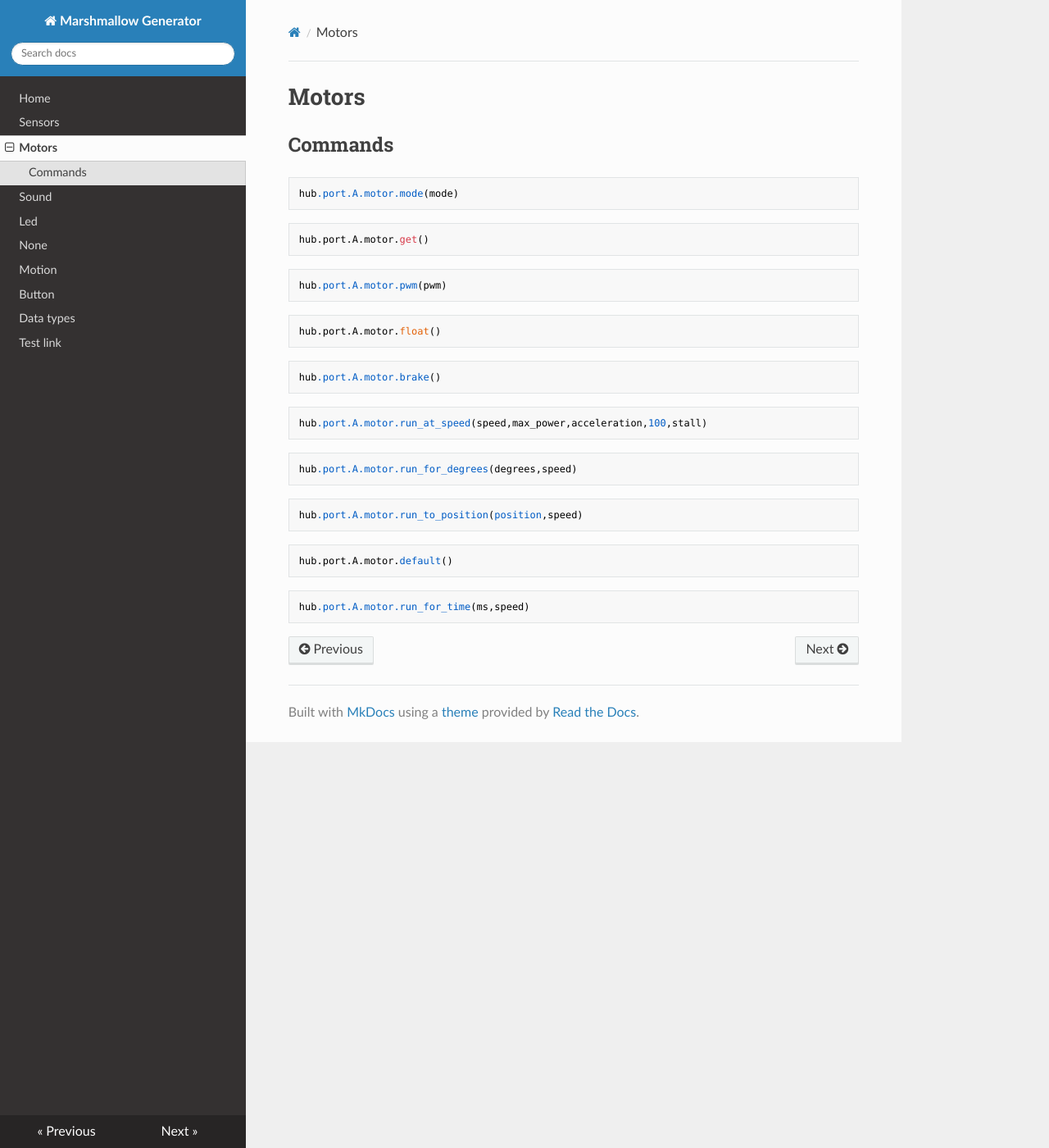
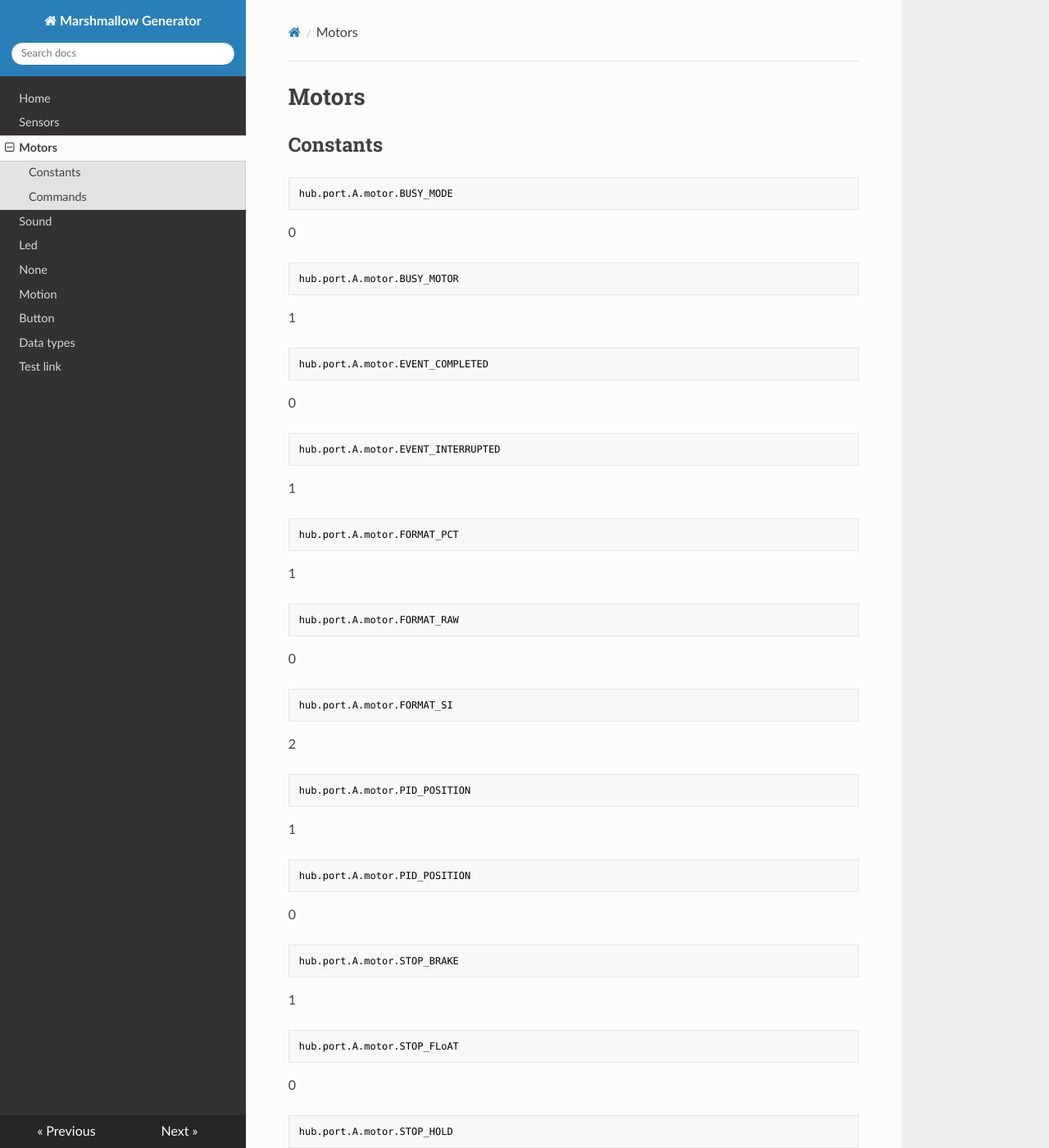
Before and after one commit to NStrijbosch/hub-module-notes, an MkDocs documentation site: the page built from docs/motors.md, in a window 1280 px wide and 1400 px high. Shown: the whole window at 82% size. Built offline with MkDocs 1.6.1, drawn with Linux system fonts in a browser that asks for light colours; nearby versions of some CDN libraries; some of the changed text lies outside the part shown.

Commit message:
updated motors

````diff
--- a/docs/motors.md
+++ b/docs/motors.md
@@ -1,4 +1,65 @@
 # Motors
+
+## Constants
+
+```
+hub.port.A.motor.BUSY_MODE
+```
+0
+
+```
+hub.port.A.motor.BUSY_MOTOR
+```
+1
+
+```
+hub.port.A.motor.EVENT_COMPLETED
+```
+0
+
+```
+hub.port.A.motor.EVENT_INTERRUPTED
+```
+1
+
+```
+hub.port.A.motor.FORMAT_PCT
+```
+1
+
+```
+hub.port.A.motor.FORMAT_RAW
+```
+0
+
+```
+hub.port.A.motor.FORMAT_SI
+```
+2
+
+```
+hub.port.A.motor.PID_POSITION
+```
+1
+
+```
+hub.port.A.motor.PID_POSITION
+```
+0
+
+```
+hub.port.A.motor.STOP_BRAKE
+```
+1
+```
+hub.port.A.motor.STOP_FLoAT
+```
+0
+```
+hub.port.A.motor.STOP_HOLD
+```
+2
+
 
 ## Commands
 
@@ -24,6 +85,16 @@
 ```
 
 ```
+hub.port.A.motor.hold()
+```
+
+```
+hub.port.A.motor.busy()
+```
+Paramter:
+hub.port.A.motor.BUSY_MODE or hub.port.A.motor.BUSY_MOTOR
+
+```
 hub.port.A.motor.run_at_speed(speed,max_power,acceleration,100,stall)
 ```
 
@@ -36,9 +107,22 @@
 ```
 
 ```
-hub.port.A.motor.default()
+hub.port.A.motor.run_for_time(ms,speed)
 ```
 
 ```
-hub.port.A.motor.run_for_time(ms,speed)
+hub.port.A.motor.pair(motor)
 ```
+parameters: hub.port.X.motor
+
+```
+hub.port.A.motor.pid(p,i,d)
+```
+
+```
+hub.port.A.motor.preset(hub.port.A.motor.FORMAT_X)
+```
+
+```
+hub.port.A.motor.default()
+```
````
Also changed, not shown: docs/motion.md (+9 -0 lines).
